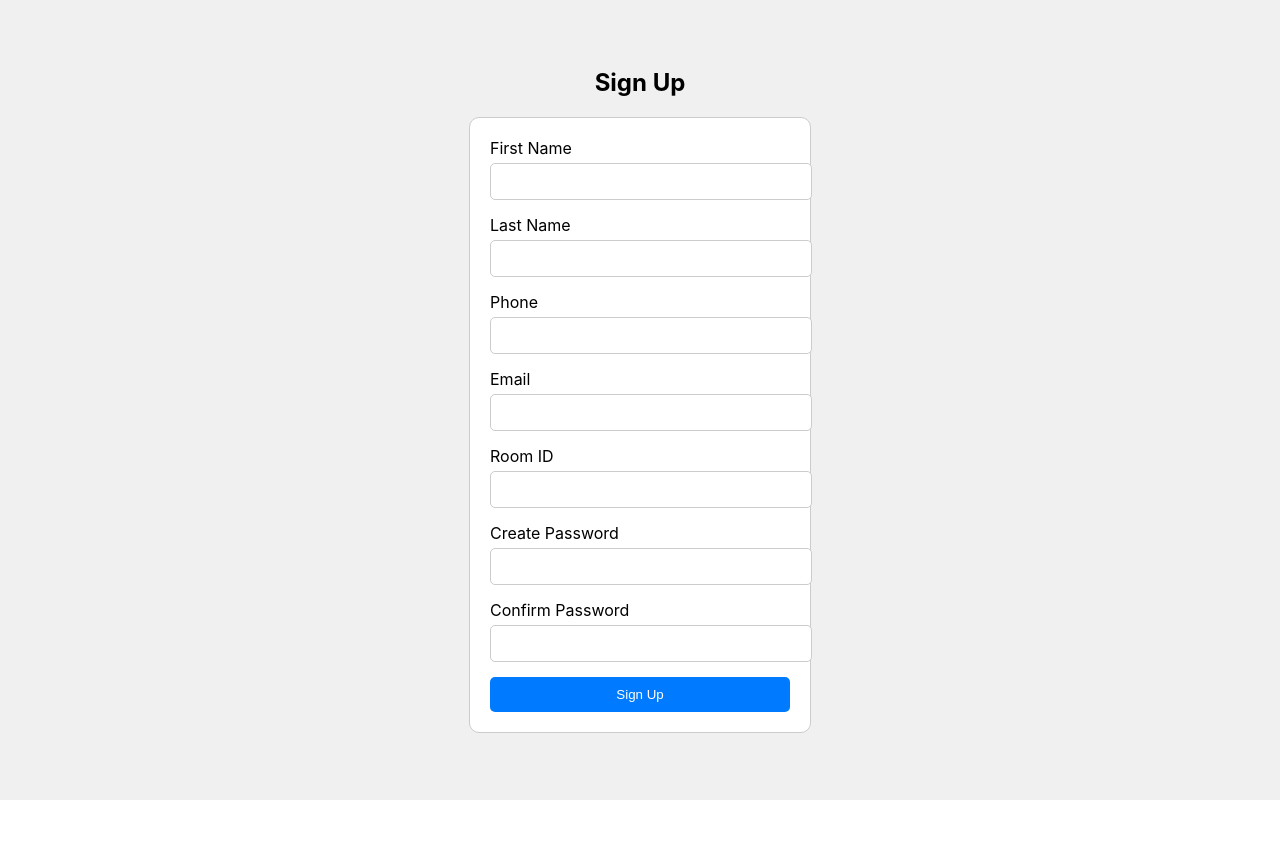
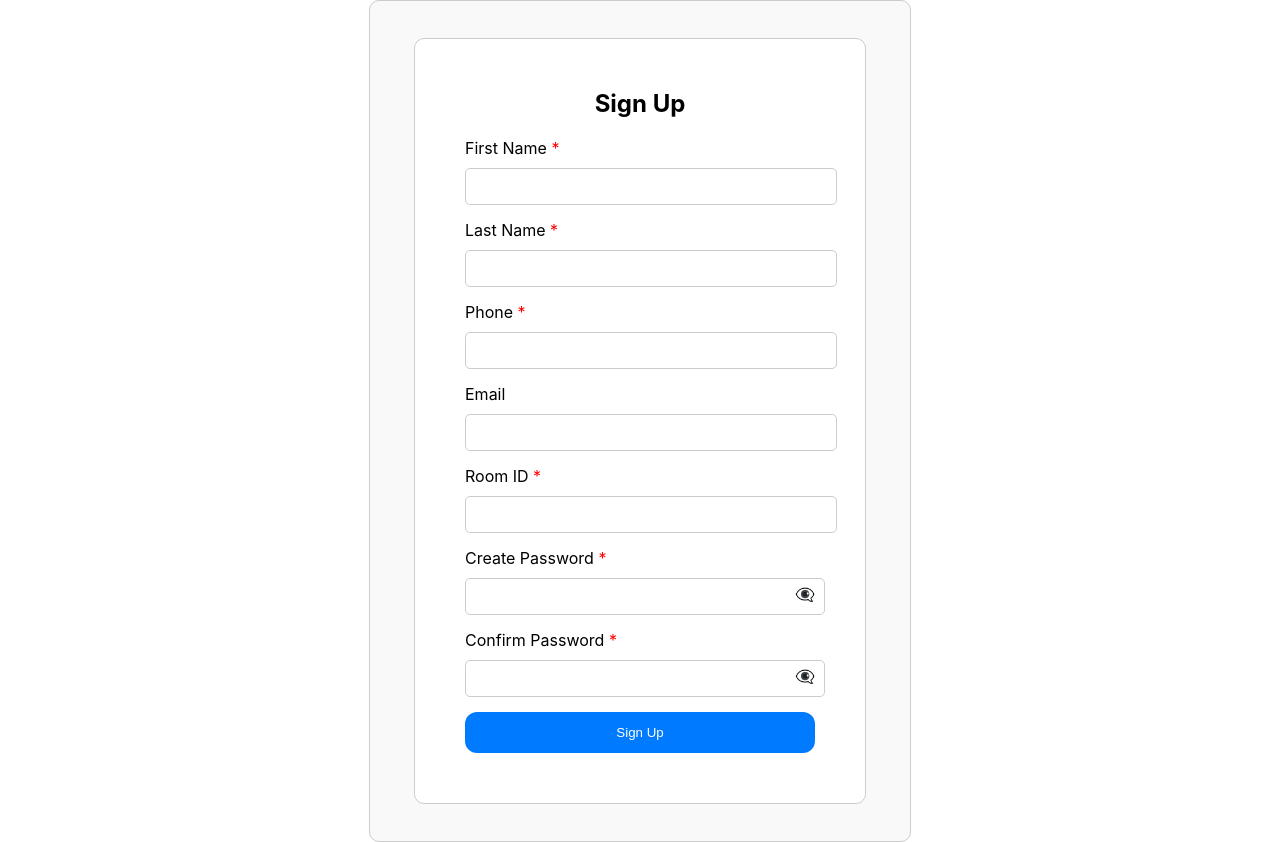
Before and after one commit to gurramvinnu/Room-sharing, a React (Create React App) app: page /SignupPage in a window 1280 px wide. Before the commit the page ends 800 px from the top, so only its background shows below. Built offline with nearby package versions, Linux system fonts and the light colour scheme.

Commit message:
signup code

```diff
--- a/src/SignupPage.css
+++ b/src/SignupPage.css
@@ -8,10 +8,10 @@
 }
 
 .signup-form {
-    display: flex;
+    display: center;
     flex-direction: column;
-    width: 300px;
-    padding: 20px;
+    width: 350px;
+    padding: 50px;
     border: 1px solid #ccc;
     border-radius: 10px;
     background-color: #fff;
@@ -35,10 +35,55 @@
 }
 
 .signup-button {
-    padding: 10px;
+    align-items: cen;
+    padding: 13px;
     border: none;
-    border-radius: 5px;
+    border-radius: 12px;
     background-color: #007bff;
     color: white;
     cursor: pointer;
 }
+
+/* SignupPage.css */
+.signup-container {
+    max-width: 500px;
+    margin: auto;
+    padding: 20px;
+    border: 1px solid #ccc;
+    border-radius: 10px;
+    background-color: #f9f9f9;
+}
+
+.signup-form {
+    display: flex;
+    flex-direction: column;
+}
+
+.input-container {
+    margin-bottom: 15px;
+}
+
+.input-container label {
+    display: block;
+    margin-bottom: 5px;
+}
+
+.input-container .required  {
+    color: red;
+}
+
+.input-container .error-message {
+    color: red;
+}
+.input-container .filled  {
+    color: rgb(16, 9, 9);
+}
+.input-field {
+    width: 100%;
+    padding: 10px
+}
+
+.password-field {
+    display: flex;
+    align-items: center;
+}
--- a/src/SignupPage.js
+++ b/src/SignupPage.js
@@ -2,10 +2,25 @@ import React, { useState } from 'react';
 import './SignupPage.css';
 
 const SignupPage = () => {
+    const [firstName, setFirstName] = useState('');
+    const [lastName, setLastName] = useState('');
+    const [phone, setPhone] = useState('');
+    const [email, setEmail] = useState('');
+    const [roomId, setRoomId] = useState('');
     const [password, setPassword] = useState('');
     const [confirmPassword, setConfirmPassword] = useState('');
     const [passwordSuggestions, setPasswordSuggestions] = useState('');
 
+    const [firstNameError, setFirstNameError] = useState('');
+    const [lastNameError, setLastNameError] = useState('');
+    const [phoneError, setPhoneError] = useState('');
+    const [emailError, setEmailError] = useState('');
+    const [roomIdError, setRoomIdError] = useState('');
+    const [passwordError, setPasswordError] = useState('');
+    const [confirmPasswordError, setConfirmPasswordError] = useState('');
+    const [generalErrorMessage, setGeneralErrorMessage] = useState('');
+    const [successMessage, setSuccessMessage] = useState('');
+    const [passwordVisible, setPasswordVisible] = useState(false);
     const handlePasswordChange = (e) => {
         const value = e.target.value;
         setPassword(value);
@@ -16,52 +31,200 @@ const SignupPage = () => {
         setConfirmPassword(e.target.value);
     };
 
+    const validateFields = () => {
+        let valid = true;
+        setFirstNameError('');
+        setLastNameError('');
+        setPhoneError('');
+        setEmailError('');
+        setRoomIdError('');
+        setPasswordError('');
+        setConfirmPasswordError('');
+
+        if (!firstName) {
+            setFirstNameError('First name is required');
+            valid = false;
+        }
+        if (!lastName) {
+            setLastNameError('Last name is required');
+            valid = false;
+        }
+        if (!phone) {
+            setPhoneError('Phone number is required');
+            valid = false;
+        }
+
+        if (!roomId) {
+            setRoomIdError('Room ID is required');
+            valid = false;
+        }
+        if (!password) {
+            setPasswordError('Password is required');
+            valid = false;
+        }
+        if (password.length < 8) {
+            setPasswordError('Password must be at least 8 characters');
+            valid = false;
+        }
+        if (!confirmPassword) {
+            setConfirmPasswordError('Please confirm your password');
+            valid = false;
+        }
+        if (password !== confirmPassword) {
+            setConfirmPasswordError('Passwords do not match');
+            valid = false;
+        }
+        return valid;
+    };
+    const togglePasswordVisibility = () => {
+        setPasswordVisible(!passwordVisible);
+    };
+    const handleSubmit = async (e) => {
+        e.preventDefault();
+        setGeneralErrorMessage('');
+        setSuccessMessage('');
+
+        if (!validateFields()) {
+            return;
+        }
+
+        const userData = {
+            first_name: firstName,
+            last_name: lastName,
+            phone: phone,
+            email: email,
+            room_id: roomId,
+            password: password,
+        };
+
+        try {
+            const response = await fetch('https://back-end-room-sharing.onrender.com/api/signup', {
+                method: 'POST',
+                headers: {
+                    'Content-Type': 'application/json',
+                },
+                body: JSON.stringify(userData),
+            });
+
+            if (response) {
+                console.log('Login successful:');
+
+                window.location.href = '/login';
+            } else {
+
+            }
+
+        } catch (error) {
+            console.error('Error:', error);
+            setGeneralErrorMessage('An error occurred. Please try again.');
+        }
+
+    };
+
     return (
         <div className="signup-container">
-            <h2>Sign Up</h2>
-            <form className="signup-form">
+            <form className="signup-form" onSubmit={handleSubmit}>
+                <h2 align="center">Sign Up</h2>
                 <div className="input-container">
-                    <label htmlFor="firstName">First Name</label>
-                    <input type="text" id="firstName" name="firstName" className="input-field" />
+                    <label htmlFor="firstName">First Name <span className={!firstName?"required":"filled"}>*</span></label>
+                    <input
+                        type="text"
+                        id="firstName"
+                        name="firstName"
+                        className="input-field"
+                        value={firstName}
+                        onChange={(e) => setFirstName(e.target.value)}
+                    />
+                    {firstNameError && <p className="error-message">{ !firstName? firstNameError:""}</p>}
                 </div>
                 <div className="input-container">
-                    <label htmlFor="lastName">Last Name</label>
-                    <input type="text" id="lastName" name="lastName" className="input-field" />
+                    <label htmlFor="lastName">Last Name <span className={!lastName?"required":"filled"}>*</span></label>
+                    <input
+                        type="text"
+                        id="lastName"
+                        name="lastName"
+                        className="input-field"
+                        value={lastName}
+                        onChange={(e) => setLastName(e.target.value)}
+                    />
+                    {lastNameError && <p className="error-message">{lastName?"":lastNameError}</p>}
                 </div>
                 <div className="input-container">
-                    <label htmlFor="phone">Phone</label>
-                    <input type="text" id="phone" name="phone" className="input-field" />
+                    <label htmlFor="phone">Phone <span className={!phone?"required":"filled"}>*</span></label>
+                    <input
+                        type="text"
+                        id="phone"
+                        name="phone"
+                        className="input-field"
+                        value={phone}
+                        onChange={(e) => setPhone(e.target.value)}
+                    />
+                    {phoneError && <p className="error-message">{phone?"":phoneError}</p>}
                 </div>
                 <div className="input-container">
-                    <label htmlFor="email">Email</label>
-                    <input type="email" id="email" name="email" className="input-field" />
+                    <label htmlFor="email">Email </label>
+                    <input
+                        type="email"
+                        id="email"
+                        name="email"
+                        className="input-field"
+                        value={email}
+                        onChange={(e) => setEmail(e.target.value)}
+                    />
+
                 </div>
                 <div className="input-container">
-                    <label htmlFor="roomId">Room ID</label>
-                    <input type="text" id="roomId" name="roomId" className="input-field" />
+                    <label htmlFor="roomId">Room ID <span className={!roomId?"required":"filled"}>*</span></label>
+                    <input
+                        type="text"
+                        id="roomId"
+                        name="roomId"
+                        className="input-field"
+                        value={roomId}
+                        onChange={(e) => setRoomId(e.target.value)}
+                    />
+                    {roomIdError && <p className="error-message">{roomId?"":roomIdError}</p>}
                 </div>
                 <div className="input-container">
-                    <label htmlFor="password">Create Password</label>
+                    <label htmlFor="password">Create Password <span className={!password?"required":"filled"}>*</span></label>
+                    <div className="password-field">
                         <input
-                        type="password"
+                            type={passwordVisible ? "text" : "password"}
                             id="password"
                             name="password"
                             className="input-field"
                             value={password}
                             onChange={handlePasswordChange}
                         />
-                    {passwordSuggestions && <p className="password-suggestions">{passwordSuggestions}</p>}
+                        <span
+                            className="password-toggle-icon"
+                            onClick={togglePasswordVisibility}
+                        >
+                            {passwordVisible ? "👁️" : "👁️‍🗨️"}
+                        </span>
+                    </div>
+                    {passwordError && <p className="error-message">{!password ? passwordError :''}</p>}
+                    {passwordSuggestions && <p className="error-message">{passwordSuggestions}</p>}
                 </div>
                 <div className="input-container">
-                    <label htmlFor="confirmPassword">Confirm Password</label>
+                    <label htmlFor="confirmPassword">Confirm Password <span className={!confirmPassword?"required":"filled"}>*</span></label>
+                    <div className="password-field">
                         <input
-                        type="password"
-                        id="confirmPassword"
-                        name="confirmPassword"
+                            type={passwordVisible ? "text" : "password"}
+                            id="password"
+                            name="password"
                             className="input-field"
                             value={confirmPassword}
                             onChange={handleConfirmPasswordChange}
                         />
+                        <span
+                            className="password-toggle-icon"
+                            onClick={togglePasswordVisibility}
+                        >
+                            {passwordVisible ? "👁️" : "👁️‍🗨️"}
+                        </span>
+                    </div>
+                    {confirmPasswordError && <p className="error-message">{confirmPassword?"":confirmPasswordError}</p>}
                 </div>
                 <button type="submit" className="signup-button">Sign Up</button>
             </form>
--- a/src/loginpage.js
+++ b/src/loginpage.js
@@ -1,12 +1,51 @@
 import React, { useState } from 'react';
 import './loginpage.css';
 
-
 const LoginPage = () => {
+    const [phone, setPhone] = useState('');
+    const [password, setPassword] = useState('');
     const [passwordVisible, setPasswordVisible] = useState(false);
+    const [isLoading, setIsLoading] = useState(false);
+    const [errorMessage, setErrorMessage] = useState('');
 
     const togglePasswordVisibility = () => {
         setPasswordVisible(!passwordVisible);
+    };
+
+    const handleSubmit = async (e) => {
+        e.preventDefault();
+        setIsLoading(true);
+        setErrorMessage('');
+
+        const userData = {
+            phone,
+            password,
+        };
+
+        try {
+            const response = await fetch('https://back-end-room-sharing.onrender.com/api/signin', {
+                method: 'POST',
+                headers: {
+                    'Content-Type': 'application/json',
+                },
+                body: JSON.stringify(userData),
+            });
+
+            const result = await response.json();
+
+            if (response.ok && result.status) {
+                console.log('Login successful:', result);
+
+                window.location.href = '/';
+            } else {
+                setErrorMessage(result.msg || 'Login failed');
+            }
+        } catch (error) {
+            console.error('Error:', error);
+            setErrorMessage('An error occurred. Please try again.');
+        } finally {
+            setIsLoading(false);
+        }
     };
 
     return (
@@ -14,10 +53,18 @@ const LoginPage = () => {
             <div className="logo">
                 <img src="https://www.example.com/logo.png" alt="Logo" />
             </div>
-            <form className="login-form">
+            <form className="login-form" onSubmit={handleSubmit}>
+
                 <div className="input-container">
                     <label htmlFor="phone">Phone</label>
-                    <input type="text" id="phone" name="phone" className="input-field" />
+                    <input
+                        type="text"
+                        id="phone"
+                        name="phone"
+                        className="input-field"
+                        value={phone}
+                        onChange={(e) => setPhone(e.target.value)}
+                    />
                 </div>
                 <div className="input-container">
                     <label htmlFor="password">Password</label>
@@ -27,6 +74,8 @@ const LoginPage = () => {
                             id="password"
                             name="password"
                             className="input-field"
+                            value={password}
+                            onChange={(e) => setPassword(e.target.value)}
                         />
                         <span
                             className="password-toggle-icon"
@@ -36,7 +85,10 @@ const LoginPage = () => {
                         </span>
                     </div>
                 </div>
-                <button type="submit" className="login-button" href="/*">Login</button>
+                {errorMessage && <div className="error-message">{errorMessage}</div>}
+                <button type="submit" className="login-button">
+                    {isLoading ? 'Logging in...' : 'Login'}
+                </button>
             </form>
             <div className="new-user">
                 <a href="/SignupPage">New User? Sign Up</a>
```
Lines whose indentation alone changed are shown as unchanged.
